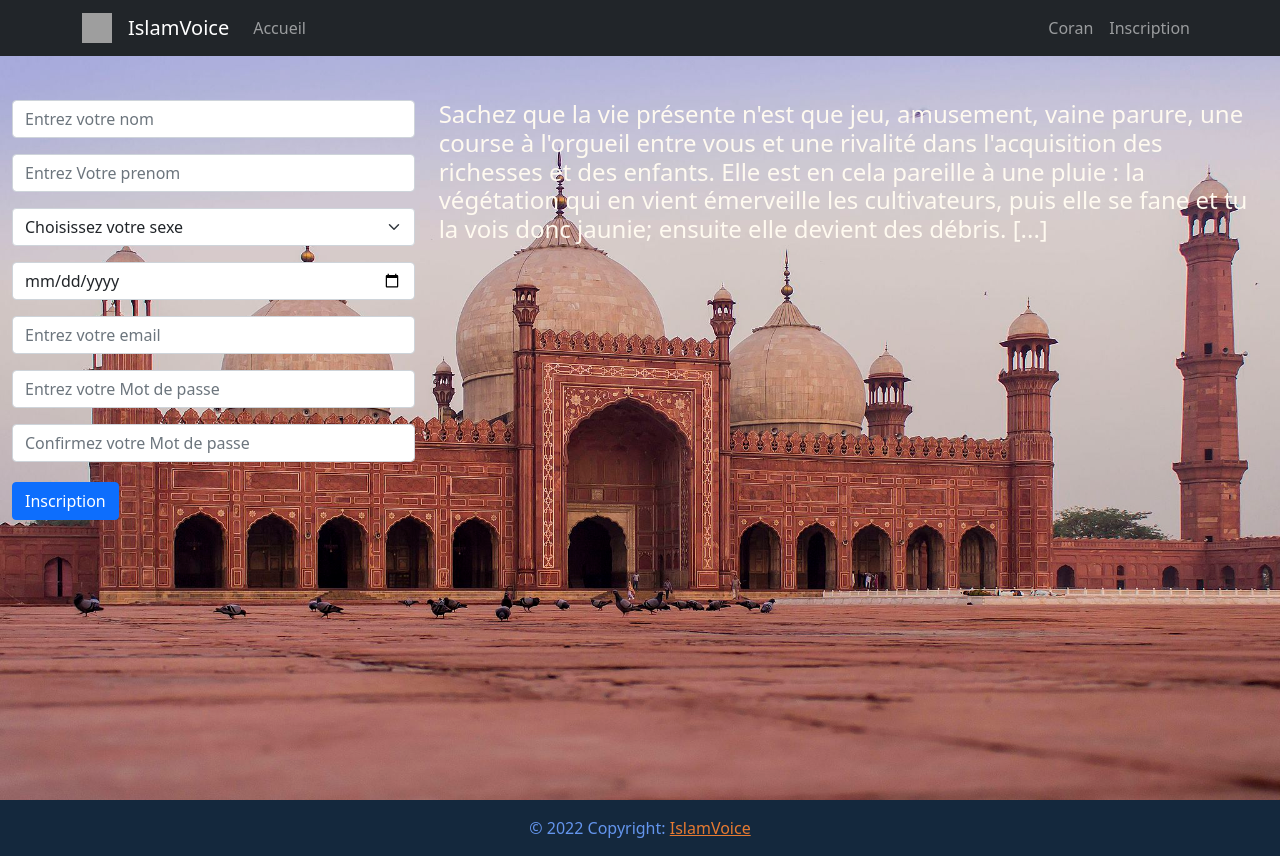
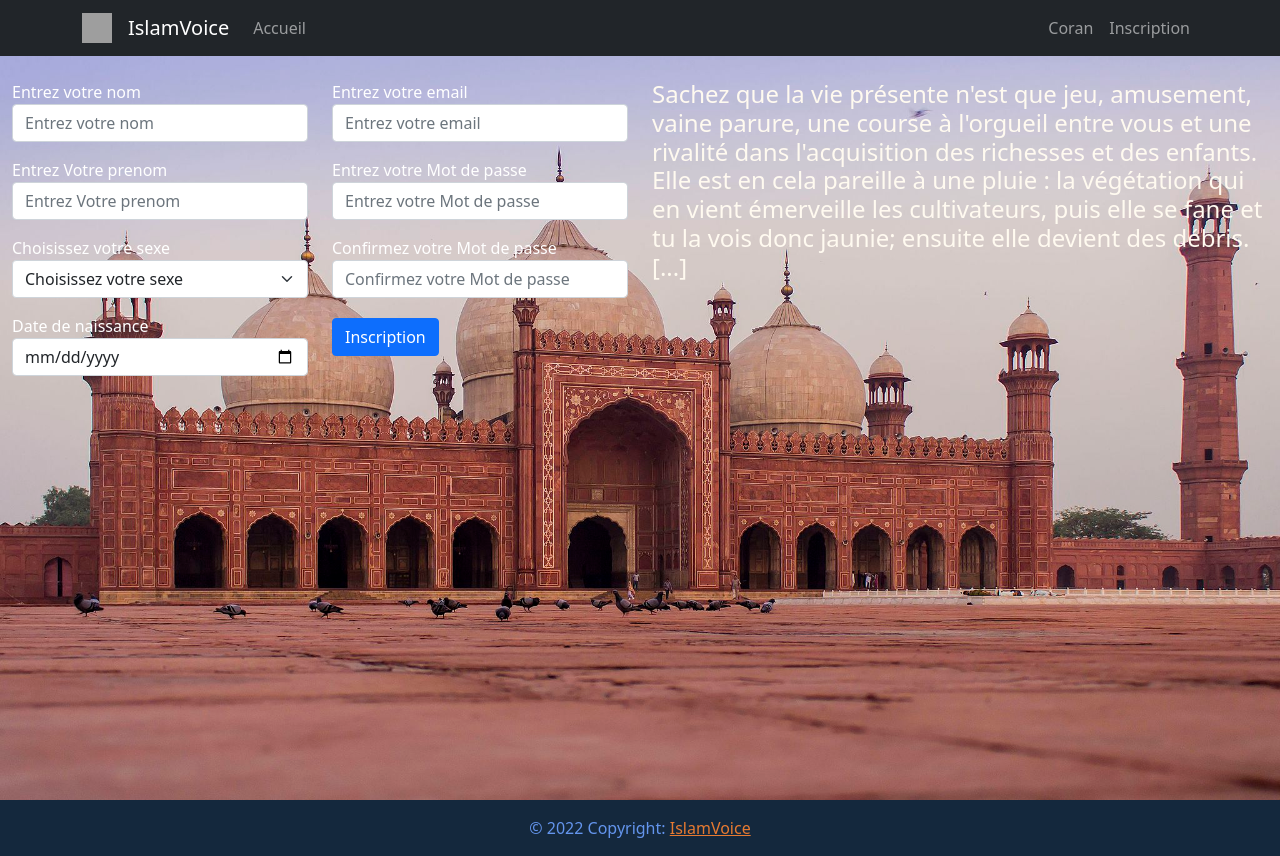
Before and after one commit to Nabil-Akatsuki/ForIslam, a React (Create React App) app: page /inscription in a window 1280 px wide. Built offline with nearby package versions, Linux system fonts and the light colour scheme; grey boxes are pictures that could not be loaded.

Commit message:
integration de label sur page inscription

```diff
--- /dev/null
+++ b/src/assets/css/inscription.css
@@ -0,0 +1,3 @@
+label{
+    color: white;
+}
--- a/src/pages/Home/Accueil.js
+++ b/src/pages/Home/Accueil.js
@@ -3,7 +3,7 @@ import { Container, Row, Col, Form, Button} from 'react-bootstrap'
 import mosque10 from '../../image/mosque10.jpg'
 function Accueil({ setLoggedIn }) {
     return (
-        <Container fluid style={{ minHeight: "100vh",paddingTop: "80px", backgroundImage: "url(" + mosque10 + ")"}}>
+        <Container fluid style={{ minHeight: "100vh",paddingTop: "150px", backgroundImage: "url(" + mosque10 + ")", backgroundSize:'cover'}}>
             <Row>
                 <Col xs={12} md={8} >
                     <h3 style={{ color: "white" }}><strong> Qui combat la vérité sera vaincu</strong></h3>
--- a/src/pages/Home/Inscription.js
+++ b/src/pages/Home/Inscription.js
@@ -1,19 +1,23 @@
 import React from 'react'
 import { Container, Row, Col, Form, Button } from "react-bootstrap"
 import mosque5 from '../../image/mosque5.jpg'
+import '../../assets/css/inscription.css'
 function Inscription() {
     return (
-        <Container fluid style={{ minHeight: "100vh", paddingTop: "100px",backgroundImage: "url(" + mosque5 + ")", backgroundRepeat: "no-repeat", backgroundSize: "cover" }}>
+        <Container fluid style={{ minHeight: "100vh", paddingTop: "80px", backgroundImage: "url(" + mosque5 + ")", backgroundRepeat: "no-repeat", backgroundSize: "cover" }}>
             <Row>
-                <Col xs={12} md={4}>
+                <Col xs={12} md={3}>
                     <Form >
                         <Form.Group className="mb-3" controlId="formBasicName">
+                            <label>Entrez votre nom</label>
                             <Form.Control type="name" placeholder="Entrez votre nom" />
                         </Form.Group>
                         <Form.Group className="mb-3" controlId="formBasicName">
+                            <label>Entrez Votre prenom</label>
                             <Form.Control type="name" placeholder="Entrez Votre prenom" />
                         </Form.Group>
                         <Form.Group className="mb-3" controlId="formBasicName">
+                            <label>Choisissez votre sexe</label>
                             <Form.Select aria-label="Default select example">
                                 <option value="">Choisissez votre sexe</option>
                                 <option value="Homme">Homme</option>
@@ -21,23 +25,32 @@ function Inscription() {
                             </Form.Select>
                         </Form.Group>
                         <Form.Group className="mb-3" controlId="formBasicDate">
+                            <label>Date de naissance</label>
                             <Form.Control type="date" />
-                        </Form.Group>
-                        <Form.Group className="mb-3" controlId="formBasicEmail">
-                            <Form.Control type="email" placeholder="Entrez votre email" />
-                        </Form.Group>
-                        <Form.Group className="mb-3" controlId="formBasicPassword">
-                            <Form.Control type="password" placeholder="Entrez votre Mot de passe" />
-                        </Form.Group>
-                        <Form.Group className="mb-3" controlId="formBasicPassword">
-                            <Form.Control type="password" placeholder="Confirmez votre Mot de passe" />
-                            <Button variant="primary" style={{ marginTop: "20px" }}>Inscription</Button>
                         </Form.Group>
 
                     </Form>
                 </Col>
-                <Col xs={12} md={8}>
-                    <h4 style={{ color: "floralwhite"}}>Sachez que la vie présente n'est que jeu, amusement, vaine parure, une course à l'orgueil entre vous et une rivalité dans l'acquisition des richesses et des enfants. Elle est en cela pareille à une pluie : la végétation qui en vient émerveille les cultivateurs, puis elle se fane et tu la vois donc jaunie; ensuite elle devient des débris. [...]</h4>
+                <Col xs={12} md={3}>
+                    <Form>
+
+                        <Form.Group className="mb-3" controlId="formBasicEmail">
+                            <label>Entrez votre email</label>
+                            <Form.Control type="email" placeholder="Entrez votre email" />
+                        </Form.Group>
+                        <Form.Group className="mb-3" controlId="formBasicPassword">
+                            <label>Entrez votre Mot de passe</label>
+                            <Form.Control type="password" placeholder="Entrez votre Mot de passe" />
+                        </Form.Group>
+                        <Form.Group className="mb-3" controlId="formBasicPassword">
+                            <label>Confirmez votre Mot de passe</label>
+                            <Form.Control type="password" placeholder="Confirmez votre Mot de passe" />
+                            <Button variant="primary" style={{ marginTop: "20px" }}>Inscription</Button>
+                        </Form.Group>
+                    </Form>
+                </Col>
+                <Col xs={12} md={6}>
+                    <h4 style={{ color: "floralwhite" }}>Sachez que la vie présente n'est que jeu, amusement, vaine parure, une course à l'orgueil entre vous et une rivalité dans l'acquisition des richesses et des enfants. Elle est en cela pareille à une pluie : la végétation qui en vient émerveille les cultivateurs, puis elle se fane et tu la vois donc jaunie; ensuite elle devient des débris. [...]</h4>
                 </Col>
             </Row>
         </Container>
```
Also changed, not shown: src/pages/Home/Messagerie.js (+4 -5 lines).
